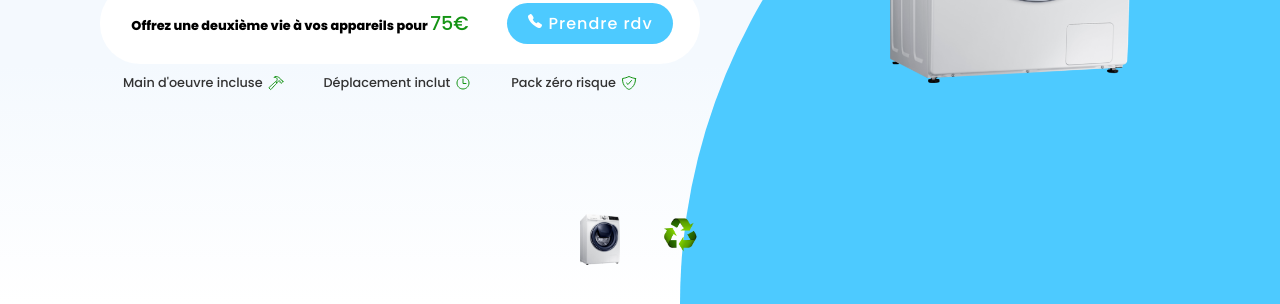
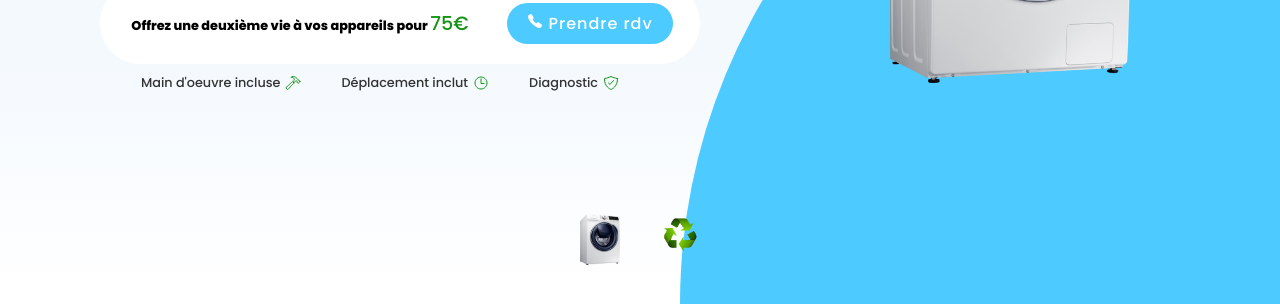
Before and after one commit to imadeight/O-R-Electromenger, a plain HTML site: page index.html in a window 1280 px wide. Shown: the part 496-800 px from the top of the page. Drawn offline with nearby package versions, Linux system fonts and the light colour scheme.

Commit message:
Update index.html

```diff
--- a/index.html
+++ b/index.html
@@ -72,7 +72,7 @@
             <div class="advantagesBar">
               <span><p>Main d'oeuvre incluse</p> <ion-icon name="hammer-outline" style="color:#149414;"></ion-icon></span>
               <span><p>Déplacement inclut</p> <ion-icon name="time-outline" style="color:#149414;"></ion-icon></span>
-              <span><p>Pack zéro risque</p> <ion-icon name="shield-checkmark-outline" style="color:#149414;"></ion-icon></span>
+              <span><p>Diagnostic</p> <ion-icon name="shield-checkmark-outline" style="color:#149414;"></ion-icon></span>
             </div>
 
         </div>
```
